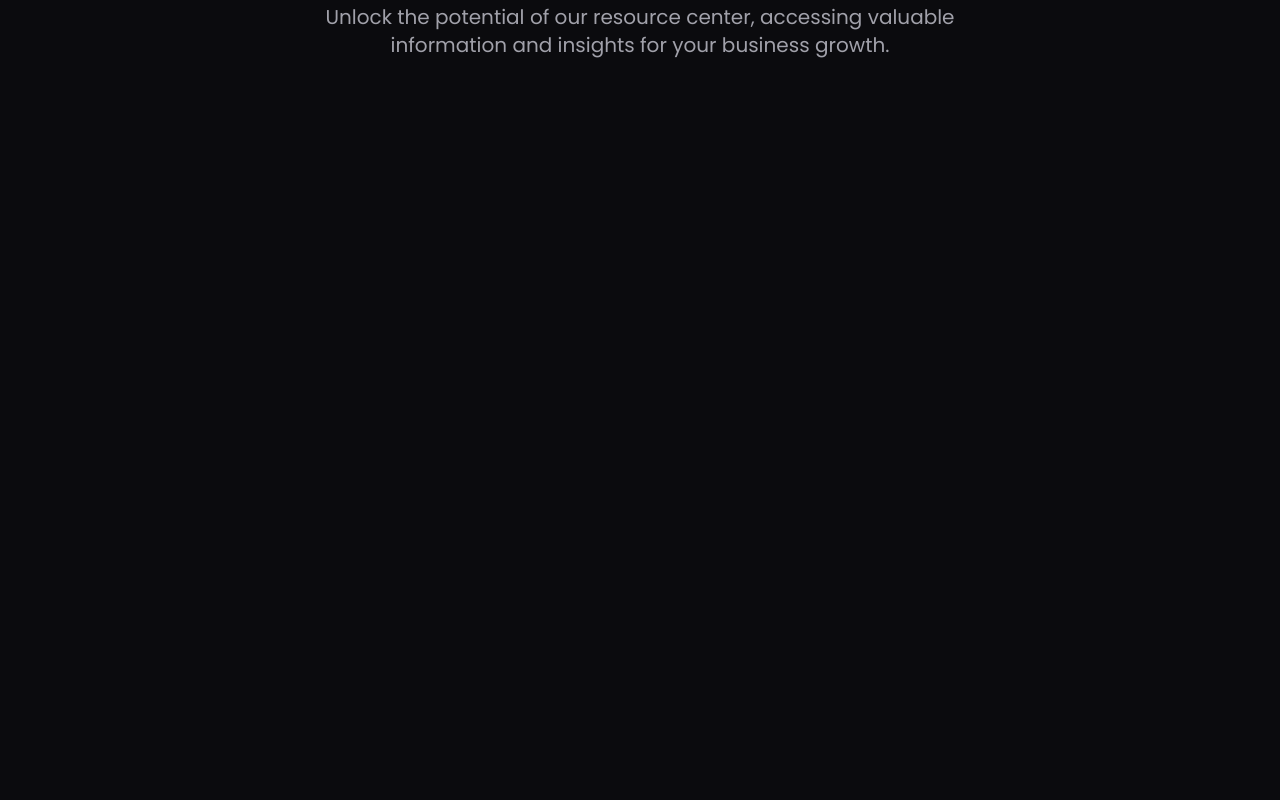
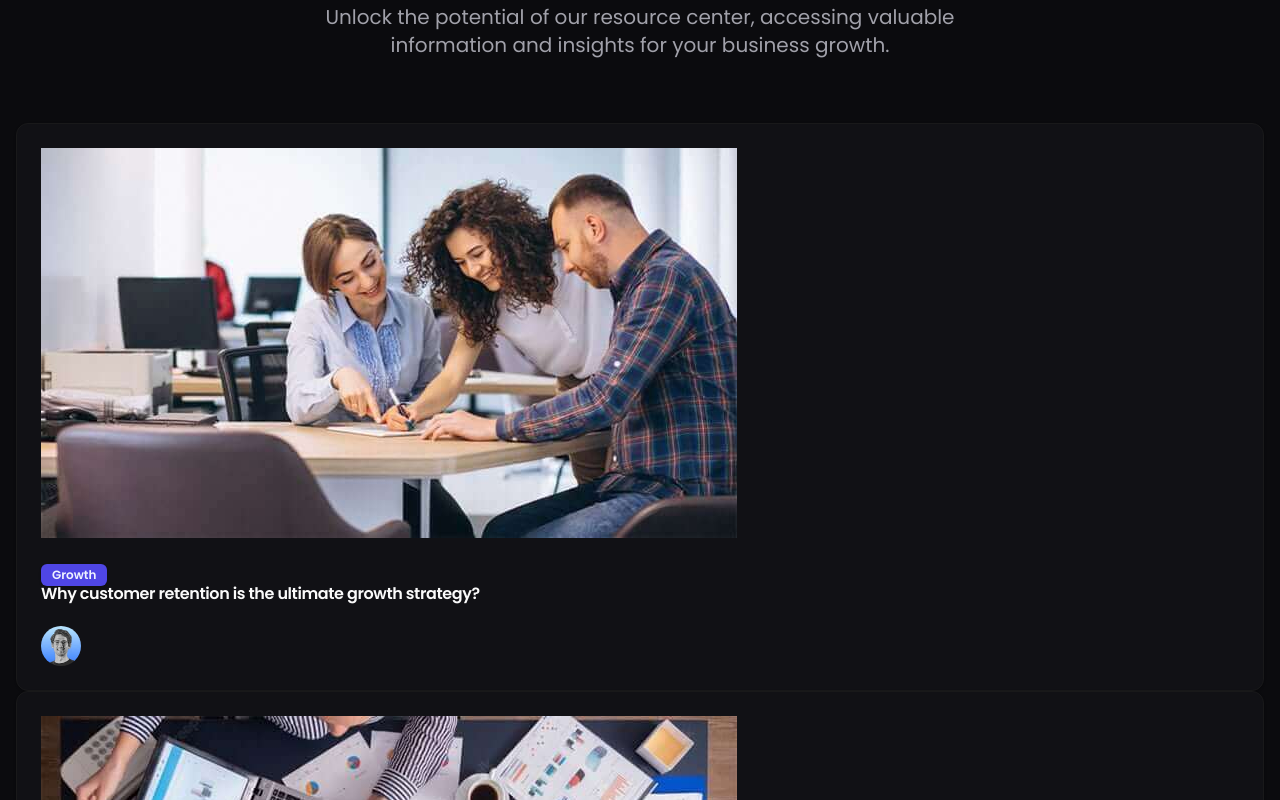
Before and after one commit to Jisap/Analytics, a React (Vite) app: page / in a window 1280 px wide. Shown: the part 5720-6520 px from the top of the page. Before the commit the page ends 5907 px from the top, so only its background shows below. Built offline with nearby package versions, Linux system fonts and the light colour scheme.

Commit message:
feat: add Avatar component and integrate it into Blog component

```diff
--- a/package.json
+++ b/package.json
@@ -11,6 +11,7 @@
   },
   "dependencies": {
     "@radix-ui/react-aspect-ratio": "^1.1.3",
+    "@radix-ui/react-avatar": "^1.1.4",
     "@radix-ui/react-collapsible": "^1.1.3",
     "@radix-ui/react-dialog": "^1.1.7",
     "@radix-ui/react-navigation-menu": "^1.2.5",
--- a/src/components/Blog.tsx
+++ b/src/components/Blog.tsx
@@ -8,6 +8,13 @@
   CardTitle,
   CardFooter
 } from "./ui/card"
+import { Badge } from "./ui/badge"
+import {
+  Avatar,
+  AvatarImage,
+  AvatarFallback
+} from "./ui/avatar"
+
 
 
 const Blog = () => {
@@ -44,6 +51,7 @@
           >
             {blogData.sectionText}
           </motion.p>
+        </div>
 
         <motion.div>
           {blogData.blogs.map(({
@@ -58,11 +66,36 @@
             },
           }, index) => (
             <motion.div key={index}>
+              <Card>
+                <CardHeader>
+                  <figure>
+                    <img
+                      src={imgSrc}
+                      alt={title}
+                    />
+                  </figure>
+                </CardHeader>
 
+                <CardContent>
+                  <Badge>{badge}</Badge>
+
+                  <CardTitle>
+                    <a href="#">
+                      {title}
+                    </a>
+                  </CardTitle>
+                </CardContent>
+
+                <CardFooter>
+                  <Avatar>
+                    <AvatarImage src={avatarSrc} />
+                    <AvatarFallback>{authorName}</AvatarFallback>
+                  </Avatar>
+                </CardFooter>
+              </Card>
             </motion.div>
           ))}
         </motion.div>
-        </div>
       </div>
     </div>
   )
--- /dev/null
+++ b/src/components/ui/avatar.tsx
@@ -0,0 +1,48 @@
+import * as React from "react"
+import * as AvatarPrimitive from "@radix-ui/react-avatar"
+
+import { cn } from "@/lib/utils"
+
+const Avatar = React.forwardRef<
+  React.ElementRef<typeof AvatarPrimitive.Root>,
+  React.ComponentPropsWithoutRef<typeof AvatarPrimitive.Root>
+>(({ className, ...props }, ref) => (
+  <AvatarPrimitive.Root
+    ref={ref}
+    className={cn(
+      "relative flex h-10 w-10 shrink-0 overflow-hidden rounded-full",
+      className
+    )}
+    {...props}
+  />
+))
+Avatar.displayName = AvatarPrimitive.Root.displayName
+
+const AvatarImage = React.forwardRef<
+  React.ElementRef<typeof AvatarPrimitive.Image>,
+  React.ComponentPropsWithoutRef<typeof AvatarPrimitive.Image>
+>(({ className, ...props }, ref) => (
+  <AvatarPrimitive.Image
+    ref={ref}
+    className={cn("aspect-square h-full w-full", className)}
+    {...props}
+  />
+))
+AvatarImage.displayName = AvatarPrimitive.Image.displayName
+
+const AvatarFallback = React.forwardRef<
+  React.ElementRef<typeof AvatarPrimitive.Fallback>,
+  React.ComponentPropsWithoutRef<typeof AvatarPrimitive.Fallback>
+>(({ className, ...props }, ref) => (
+  <AvatarPrimitive.Fallback
+    ref={ref}
+    className={cn(
+      "flex h-full w-full items-center justify-center rounded-full bg-muted",
+      className
+    )}
+    {...props}
+  />
+))
+AvatarFallback.displayName = AvatarPrimitive.Fallback.displayName
+
+export { Avatar, AvatarImage, AvatarFallback }
```
Also changed, not shown: 1 other file (tests, documents, lock files or other folders). Lines whose indentation alone changed are shown as unchanged.
